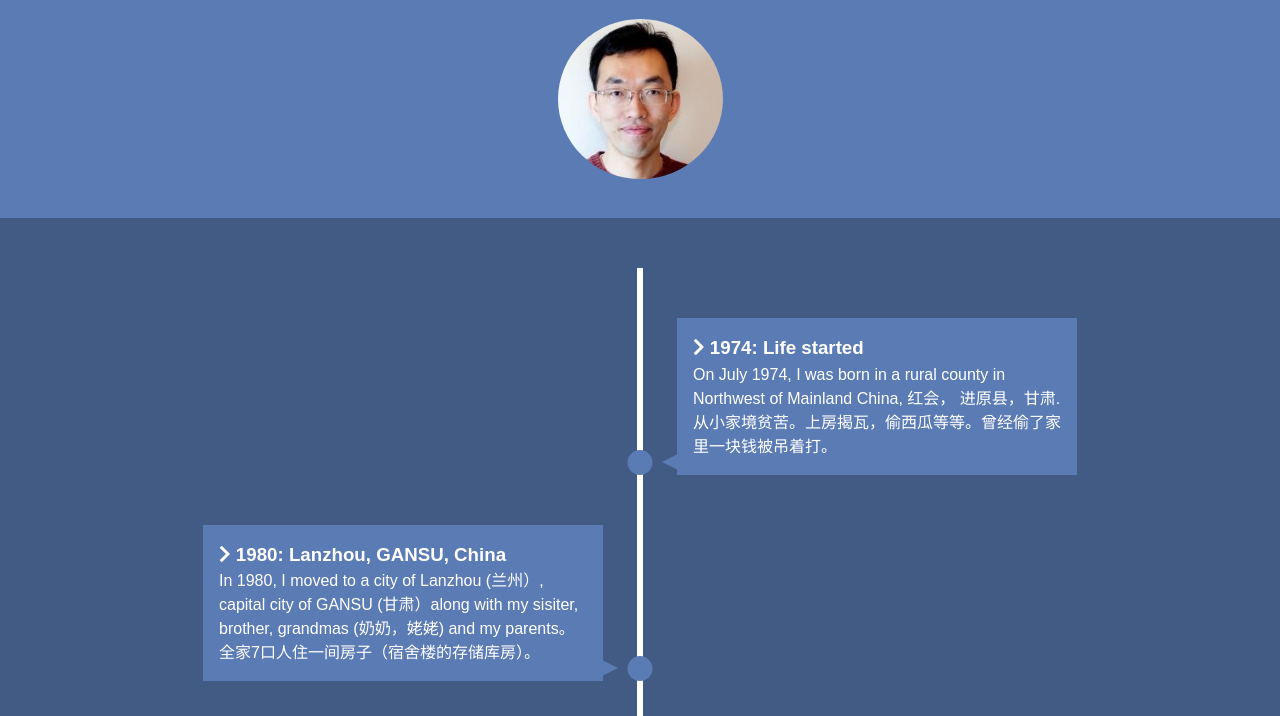
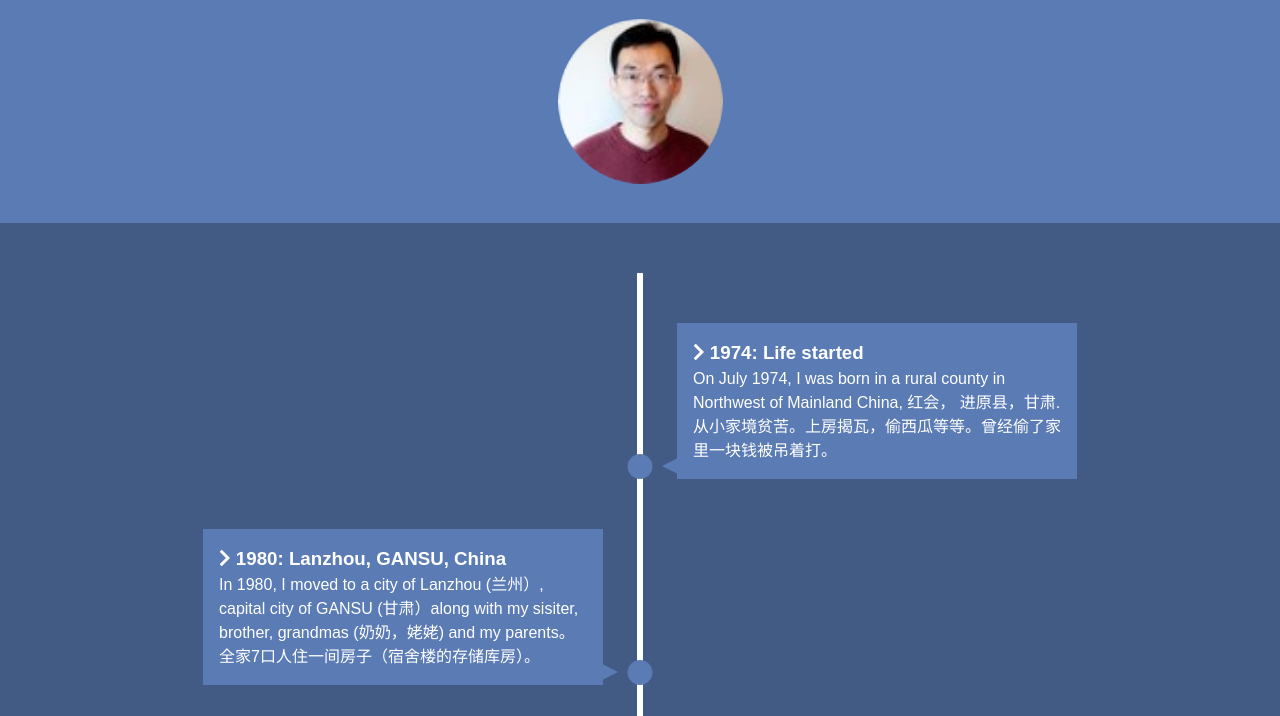
Before and after one commit to kzhangkzhang/mylife-timeline, a website: page index.html in a window 1280 px wide. Shown: the part 84-800 px from the top of the page. Drawn offline with Linux system fonts and the light colour scheme.

Commit message:
replace image file

```diff
--- a/index.html
+++ b/index.html
@@ -20,7 +20,7 @@
           <i class="fas fa-road"></i> <span class="animated">Kevin Zhang Life Path</span> <i class="fas fa-road"></i>
         </h1>
         <p>
-          <img class="avatar" src="img/KevinZhang_SmallSize.jpg" alt="Kevin Zhang" />
+          <img class="avatar" src="img/KevinZhang_Small_Circle.png" alt="Kevin Zhang" />
         </p>
       </div>
     </header>
```
